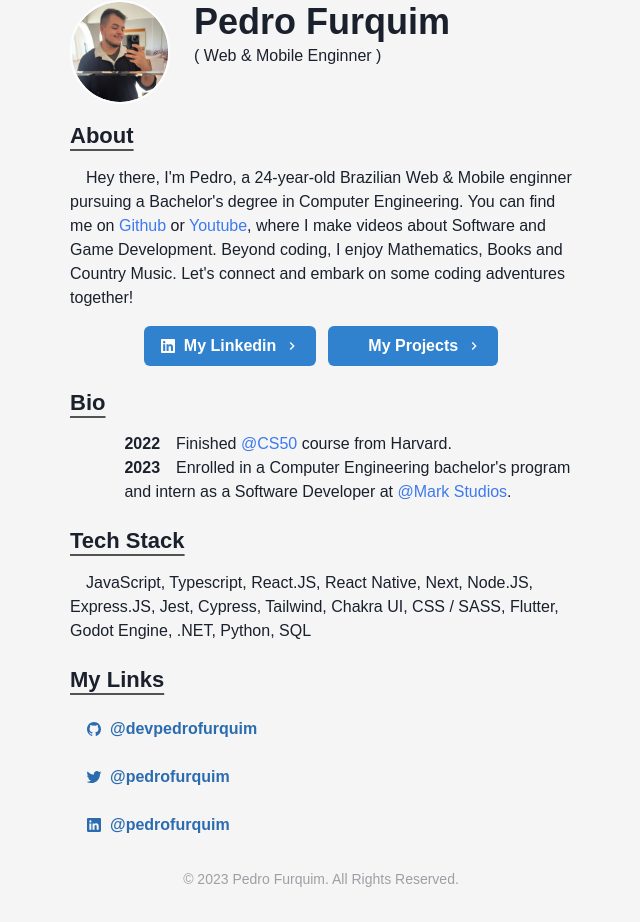
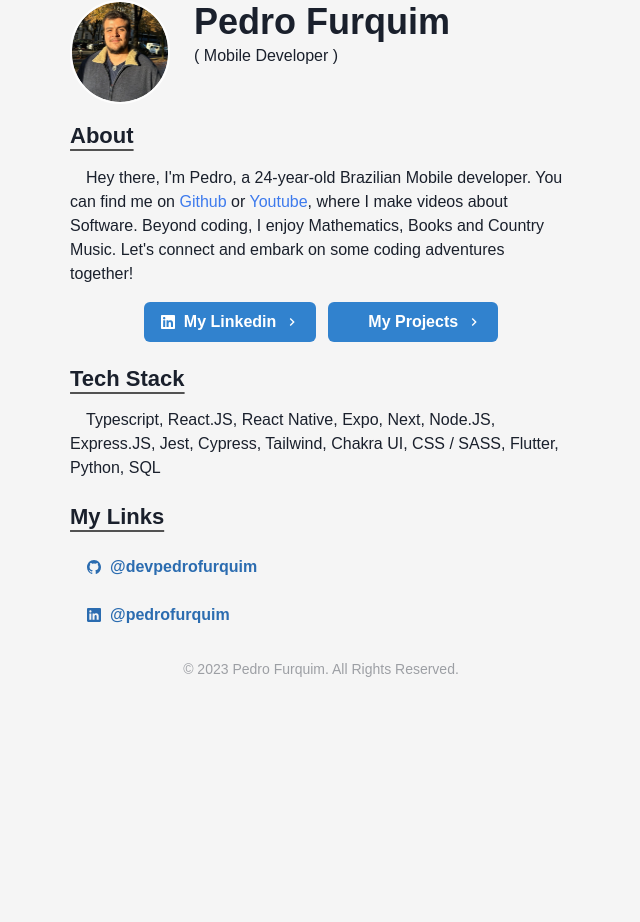
Before and after one commit to devpedrofurquim/devpedrofurquim.github.io, a Next.js app: page / in a window 1280 px wide. Shown: the part 422-1344 px from the top of the page, without its empty margins (319-959 px from the left). After the commit the page ends 1134 px from the top, so only its background shows below. Built offline with nearby package versions, Linux system fonts and the light colour scheme; some icons are missing.

Commit message:
feat: New update on Homepage

```diff
--- a/pages/index.js
+++ b/pages/index.js
@@ -8,30 +8,25 @@ import {
   List,
   ListItem,
   useColorModeValue,
-  chakra
+  chakra,
 } from '@chakra-ui/react'
 import Image from 'next/image'
 import theme from '../libs/theme'
-import pedroImage from '../public/pedro-3.jpg'
+import pedroImage from '../public/pedro-france.jpg'
 import Section from '../components/section'
 import Bio from '../components/bio'
 import Layout from '../components/layouts/article'
 import { ChevronRightIcon } from '@chakra-ui/icons'
-import { FaLinkedin } from "react-icons/fa";
-import { FaCode } from "react-icons/fa6";
-import {StorySection, StoryYear} from '../components/story'
-import {
-  IoLogoTwitter,
-  IoLogoGithub,
-  IoLogoLinkedin
-} from 'react-icons/io5'
+import { FaLinkedin } from 'react-icons/fa'
+import { FaCode } from 'react-icons/fa6'
+import { StorySection, StoryYear } from '../components/story'
+import { IoLogoTwitter, IoLogoGithub, IoLogoLinkedin } from 'react-icons/io5'
 
 const ProfileImage = chakra(Image, {
-  shouldForwardProp: prop => ['width', 'height', 'src', 'alt'].includes(prop)
+  shouldForwardProp: prop => ['width', 'height', 'src', 'alt'].includes(prop),
 })
 
 const Page = () => {
-
   return (
     <Layout>
       <Container>
@@ -47,10 +42,16 @@ const Page = () => {
           )}
           fontFamily={theme.fonts.fontFamily}
         >
-        I&apos;m Pedro, welcome to my portfolio!
+          Welcome to my portfolio!
         </Box>
-      <Box display='flex' flexDirection={{base: 'column', md: 'row'}}>
-      <Box flexShrink={0} mt={{base: 4, md: 0}} mr={{md: 6}} align="center" order={{ base: 2, md: 1 }}>
+        <Box display="flex" flexDirection={{ base: 'column', md: 'row' }}>
+          <Box
+            flexShrink={0}
+            mt={{ base: 4, md: 0 }}
+            mr={{ md: 6 }}
+            align="center"
+            order={{ base: 2, md: 1 }}
+          >
             <Box
               borderColor="whiteAlpha.800"
               borderWidth={2}
@@ -71,12 +72,14 @@ const Page = () => {
             </Box>
           </Box>
           <Box flexGrow={1} order={{ base: 1, md: 2 }}>
-          <Heading as="h2" variant="page-title" fontFamily={theme.fonts.fontFamily}>
+            <Heading
+              as="h2"
+              variant="page-title"
+              fontFamily={theme.fonts.fontFamily}
+            >
               Pedro Furquim
             </Heading>
-          <p>
-            ( Web & Mobile Enginner )
-          </p>
+            <p>( Mobile Developer )</p>
           </Box>
         </Box>
         <Section delay={0.1}>
@@ -84,63 +87,96 @@ const Page = () => {
             About
           </Heading>
           <Bio>
-          Hey there, I&apos;m Pedro, a 24-year-old Brazilian Web & Mobile enginner pursuing a Bachelor&apos;s degree in Computer Engineering.
-          You can find me on {''}<Link as={NextLink} target='_blank' href="https://github.com/devpedrofurquim">Github</Link> or {''}<Link as={NextLink} target='_blank' href="https://www.youtube.com/channel/UCJZ720iUOA2f9HstAxIlLug">Youtube</Link>,
-          where I make videos about Software and Game Development. Beyond coding, I enjoy Mathematics, Books and Country Music. Let&apos;s connect and embark on some coding adventures together!
-
+            Hey there, I'm Pedro, a 24-year-old Brazilian Mobile developer. You
+            can find me on {''}
+            <Link
+              as={NextLink}
+              target="_blank"
+              href="https://github.com/devpedrofurquim"
+            >
+              Github
+            </Link>{' '}
+            or {''}
+            <Link
+              as={NextLink}
+              target="_blank"
+              href="https://www.youtube.com/channel/UCJZ720iUOA2f9HstAxIlLug"
+            >
+              Youtube
+            </Link>
+            , where I make videos about Software. Beyond coding, I enjoy
+            Mathematics, Books and Country Music. Let&apos;s connect and embark
+            on some coding adventures together!
           </Bio>
-          <Box align="center" my={4} gap={3} display="flex" justifyContent="center" flexDirection={{base: 'column', md: 'row'}}>
-            <Link as={NextLink} href='https://www.linkedin.com/in/pedro-furquim-dev/' target='_blank'>
-              <Button leftIcon={<FaLinkedin/>} rightIcon={<ChevronRightIcon/>} colorScheme='blue'>My Linkedin</Button>
+          <Box
+            align="center"
+            my={4}
+            gap={3}
+            display="flex"
+            justifyContent="center"
+            flexDirection={{ base: 'column', md: 'row' }}
+          >
+            <Link
+              as={NextLink}
+              href="https://www.linkedin.com/in/pedro-furquim-dev/"
+              target="_blank"
+            >
+              <Button
+                leftIcon={<FaLinkedin />}
+                rightIcon={<ChevronRightIcon />}
+                colorScheme="blue"
+              >
+                My Linkedin
+              </Button>
             </Link>
-            <Link as={NextLink} href='/projects'>
-              <Button  leftIcon={<FaCode/>} rightIcon={<ChevronRightIcon/>} colorScheme='blue'>My Projects</Button>
+            <Link as={NextLink} href="/projects">
+              <Button
+                leftIcon={<FaCode />}
+                rightIcon={<ChevronRightIcon />}
+                colorScheme="blue"
+              >
+                My Projects
+              </Button>
             </Link>
           </Box>
-      </Section>
-      <Section delay={0.2}>
-          <Heading as="h3" variant="section-title">
-            Bio
-          </Heading>
-          <StorySection>
-            <StoryYear>
-              2022
-            </StoryYear>
-            Finished <Link as={NextLink} target='_blank' href="https://certificates.cs50.io/2fd2f3f3-22c4-4b2a-8ab6-f8ee075ef758.pdf?size=letter">@CS50</Link> course from Harvard.
-          </StorySection>
-          <StorySection>
-            <StoryYear>
-              2023
-            </StoryYear>
-            Enrolled in a Computer Engineering bachelor&apos;s program and intern as a Software Developer at <Link as={NextLink} target='_blank' href="https://markstudioshub.com/">@Mark Studios</Link>.
-          </StorySection>
         </Section>
         <Section delay={0.3}>
           <Heading as="h3" variant="section-title">
             Tech Stack
           </Heading>
           <Bio>
-          JavaScript, Typescript, React.JS, React Native, Next, Node.JS, Express.JS, Jest, Cypress, Tailwind, Chakra UI, CSS / SASS, Flutter, Godot Engine, .NET, Python, SQL
+            Typescript, React.JS, React Native, Expo, Next, Node.JS, Express.JS,
+            Jest, Cypress, Tailwind, Chakra UI, CSS / SASS, Flutter, Python, SQL
           </Bio>
         </Section>
         <Section delay={0.3}>
-          <Heading as="h3" variant="section-title" >
+          <Heading as="h3" variant="section-title">
             My Links
           </Heading>
-          <List style={{flexDirection: 'row', display: 'block'}}>
+          <List style={{ flexDirection: 'row', display: 'block' }}>
             <ListItem mb={2}>
-              <Link href='https://github.com/devpedrofurquim' target='_blank'>
-                <Button variant="ghost" colorScheme='blue' leftIcon={<IoLogoGithub/>}>@devpedrofurquim</Button>
+              <Link href="https://github.com/devpedrofurquim" target="_blank">
+                <Button
+                  variant="ghost"
+                  colorScheme="blue"
+                  leftIcon={<IoLogoGithub />}
+                >
+                  @devpedrofurquim
+                </Button>
               </Link>
             </ListItem>
             <ListItem mb={2}>
-              <Link href='https://twitter.com/devpedrofurquim' target='_blank'>
-                <Button variant="ghost" colorScheme='blue' leftIcon={<IoLogoTwitter/>}>@pedrofurquim</Button>
-              </Link>
-            </ListItem>
-            <ListItem mb={2}>
-              <Link href='https://www.linkedin.com/in/pedro-furquim-dev/' target='_blank'>
-                <Button variant="ghost" colorScheme='blue' leftIcon={<IoLogoLinkedin/>}>@pedrofurquim</Button>
+              <Link
+                href="https://www.linkedin.com/in/pedro-furquim-dev/"
+                target="_blank"
+              >
+                <Button
+                  variant="ghost"
+                  colorScheme="blue"
+                  leftIcon={<IoLogoLinkedin />}
+                >
+                  @pedrofurquim
+                </Button>
               </Link>
             </ListItem>
           </List>
@@ -150,4 +186,4 @@ const Page = () => {
   )
 }
 
-export default Page;
+export default Page
```
Also changed, not shown: pages/projects/evogym.js (line endings or trailing spaces), pages/projects/hangman.js (line endings or trailing spaces), pages/projects/movieland.js (line endings or trailing spaces), pages/projects/netflix.js (line endings or trailing spaces), pages/projects/notify.js (line endings or trailing spaces), public/pedro-france.jpg (added), 1 other file (tests, documents, lock files or other folders). Lines whose indentation alone changed are shown as unchanged.
